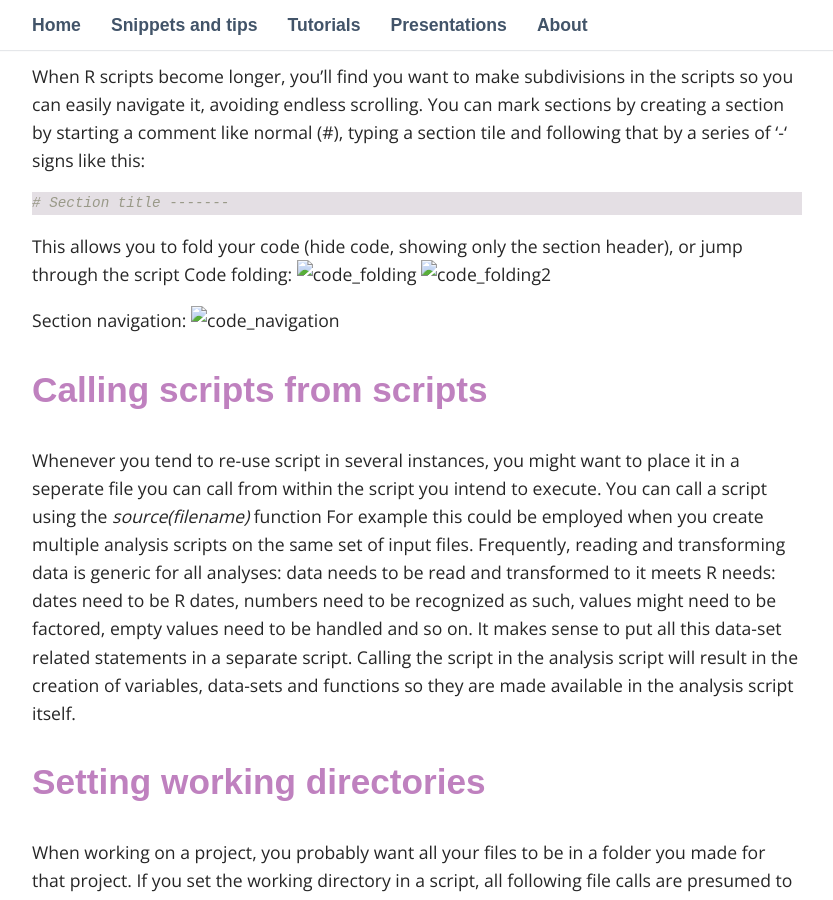
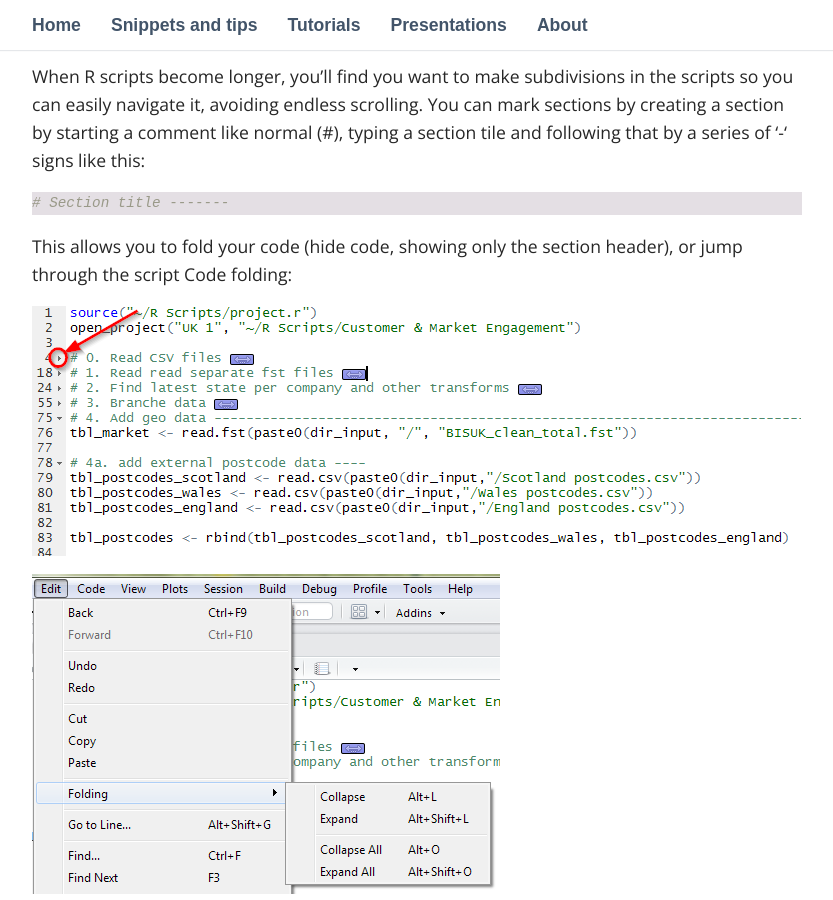
Before and after one commit to mark-me/mark-me.github.io, a Jekyll site: the page built from _pages/snippets-and-tips/script-structuring.md, in a window 1280 px wide and 900 px high, scrolled down 341 px. Shown: the whole window, without its empty margins (223-1056 px from the left). Built offline with Jekyll 4.4.1, drawn with Linux system fonts in a browser that asks for light colours; some web fonts are replaced.

Commit message:
WordPress migration

````diff
--- a/_pages/snippets-and-tips/script-structuring.md
+++ b/_pages/snippets-and-tips/script-structuring.md
@@ -12,11 +12,13 @@ When R scripts become longer, you'll find you want to make subdivisions in the s
 ```
 
 This allows you to fold your code (hide code, showing only the section header), or jump through the script Code folding:
-![code_folding](/snippets-and-tips/code_folding.png)
-![code_folding2](/snippets-and-tips/code_folding2.png)
+
+<img src="/_pages/snippets-and-tips/code_folding.png" alt="Folding 1" align="center"/>
+
+<img src="/_pages/snippets-and-tips/code_folding2.png" alt="Folding 2" align="center"/>
 
 Section navigation:
-![code_navigation](/snippets-and-tips/code_navigation.png)
+<img src="/_pages/snippets-and-tips/code_navigation.png" alt="Navigation" align="center"/>
 
 # Calling scripts from scripts
 
````
